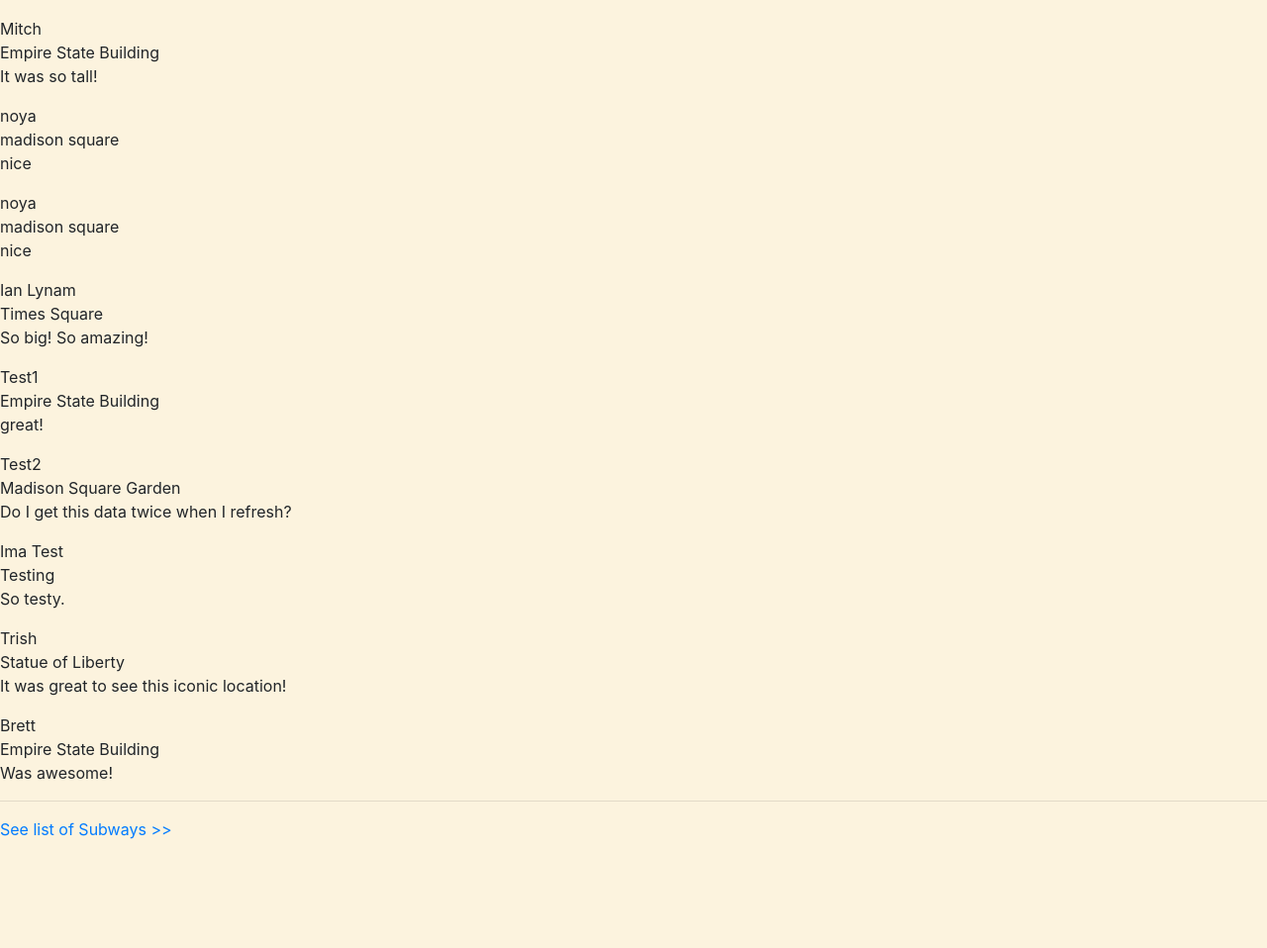
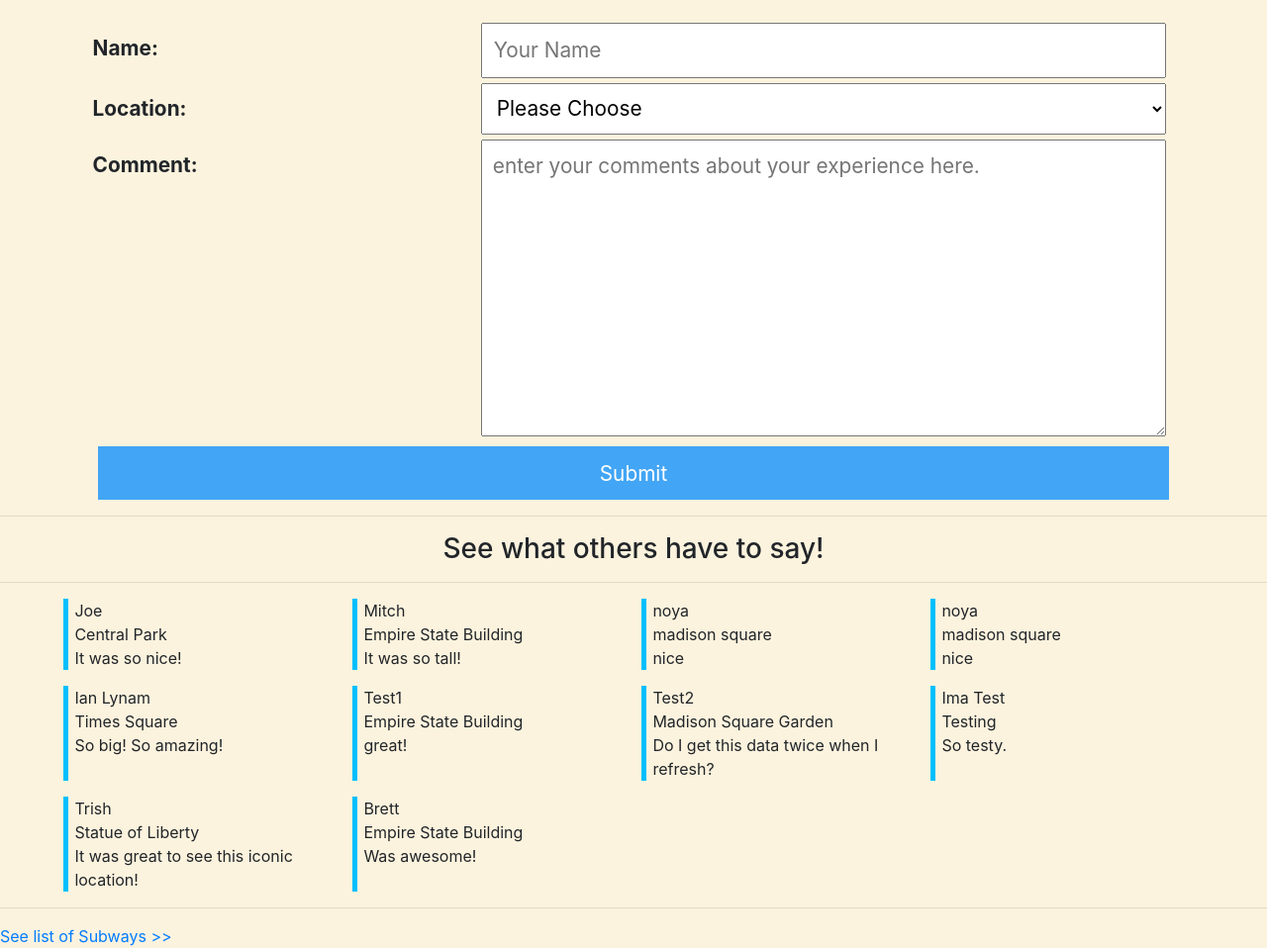
Before and after one commit to noyah81/cougars, a Flask app: page / in a window 1280 px wide. Shown: the part 763-1721 px from the top of the page at 99% size. Before the commit the page ends 1611 px from the top, so only its background shows below. Run offline with Flask 2, Linux system fonts and the light colour scheme; data comes from the database, SQL or seed files in the repository; both versions use the stored data as it was after the commit.

Commit message:
updated home.html
And the css for the front page

```diff
--- a/main.py
+++ b/main.py
@@ -71,7 +71,7 @@
 @app.route('/', methods=['GET', 'POST'])
 @app.route('/home', methods=['GET', 'POST'])
 def home():
-    # home2 is for layout experimentation
+    # home3 is for layout experimentation
     conn = sqlite3.connect('travelsite.db')
     cur = conn.cursor()
     if request.method == 'POST':
--- a/static/css/location-styles.css
+++ b/static/css/location-styles.css
@@ -3,21 +3,130 @@
 this CSS stylesheet is meant primarily for location.html but could be used elsewhere in the site
 */
 
+
 /*global styles under 480px*/
-.banner-info img{
-	width: 100%;
-	max-width:400px;
-	max-height:200px;
+
+* {box-sizing:border-box;}
+
+form{
+	width: 90%;
+	margin: 1rem auto;
 }
 
+label, input, textarea, select{
+	display: block;
+	width: 90%;
+	margin: 5px auto 0;
+	font-size: 1.3em;
+	padding: .5em
+
+}
+
+input:focus, select:focus, textarea:focus{
+	border: solid 1px rgb(66 165 245);
+	outline-color: rgb(66 165 245)
+
+}
+
+label{
+	font-weight: bold;
+}
+
+textarea{
+	height:300px;
+
+}
+
+input[type="submit"] {
+    background-color: rgb(66 165 245);
+    color: white;
+    border: solid 1px rgb(66 165 245);
+    width: 94%;
+    margin: .5em auto;
+}
+
+
+.banner-info{
+	display: grid;
+	grid-template-columns: 1fr;
+	grid-template-rows: minmax(0, 1fr);
+	grid-column-gap: 3%;
+	grid-row-gap: 1rem;
+	min-width:0;
+	min-height: 0;
+	width: 90%;
+	margin: 1em auto;
+
+}
+
+.banner-info .image-container img{
+	width: 100%;
+	height: auto;
+}
+
+
+.reviews{
+    display: grid;
+    grid-template-columns: 1fr 1fr;
+    grid-template-rows: minmax(0, 1fr);
+    grid-column-gap: 1rem;
+    grid-row-gap: 1rem;
+    text-align:left;
+    min-width:0;
+	min-height: 0;
+	width:90%;
+	margin: 1rem auto;
+}
+
+.review{
+	border-left: solid deepskyblue 5px;
+    padding: 0 .4em 0;
+
+}
+
+
+h3{
+	text-align: center;
+}
+
+
 @media only screen and (min-width: 480px) {
-	.banner-info img{
-		width: 50%;
+	.banner-info{
+		grid-template-columns: 1fr 1fr;
 	}
+
+   .reviews{
+        grid-template-columns: 1fr 1fr 1fr;
+    }
+
+    .upper, .lower {
+    display: grid;
+    grid-template-columns: 1fr 2fr;
+	}
+
 } /*do not lose this bracket: end 480+ styles*/
 
-@media only screen and (min-width: 873px) {
-	.banner-info img{
-		width: 33%;
+@media only screen and (min-width: 800px) {
+
+	.banner-info{
+		grid-template-columns: 1fr 1fr 1fr;
+	}
+ 	.reviews{
+		grid-template-columns: 1fr 1fr 1fr 1fr;
 	}
 } /*do not lose this bracket: end 800+ styles*/
+
+
+/*
+ghost CSS: uncomment below for testing
+This is an excellent way to see what elements are pushing out others
+and creating a horrible side scroll.
+*/
+
+/*
+*{
+	background-color: black;
+	border: 1px solid red;
+	color: green;
+}
+*/
--- a/templates/home.html
+++ b/templates/home.html
@@ -7,48 +7,72 @@
 
 <hr>
 <body style="background-color:#FCF3DE;">
-<h1 style="text-align:center;"> New York Attractions </h1>
+<h1 style="text-align:center;"> New York Attractions</h1>
 
-<div class="banner-info" align="center">
-    <img src="https://imageproxy.themaven.net//https%3A%2F%2Fwww.history.com%2F.image%2FMTY1MTc1MTk3ODI0MDAxNjA5%2Ftopic-statue-of-liberty-gettyimages-960610006-promo.jpg" width="400" height="200" class="center">
-    <img src="https://robbreport.com/wp-content/uploads/2019/06/central-park-tower-1.jpg?w=1001" width="400" height="200" class="center">
-    <img src="https://upload.wikimedia.org/wikipedia/commons/thumb/4/4b/Madison_Square_Garden_%28MSG%29_-_Full_%2848124330357%29.jpg/1200px-Madison_Square_Garden_%28MSG%29_-_Full_%2848124330357%29.jpg" width="400" height="200" class="center">
+<div class="banner-info">
+    <div class="image-container liberty-statue">
+        <img src="https://imageproxy.themaven.net//https%3A%2F%2Fwww.history.com%2F.image%2FMTY1MTc1MTk3ODI0MDAxNjA5%2Ftopic-statue-of-liberty-gettyimages-960610006-promo.jpg">
+    </div>
+    <div class="image-container empire">
+        <img src="https://robbreport.com/wp-content/uploads/2019/06/central-park-tower-1.jpg?w=1001">
+    </div>
+    <div class="image-container madison">
+        <img src="https://upload.wikimedia.org/wikipedia/commons/thumb/4/4b/Madison_Square_Garden_%28MSG%29_-_Full_%2848124330357%29.jpg/1200px-Madison_Square_Garden_%28MSG%29_-_Full_%2848124330357%29.jpg">
+    </div>
+    <div class="image-container liberty-park">
+        <img src="https://www.greenroofs.com/wp-content/uploads/2018/09/wtc_liberty_park_living_wall8.jpg">
+    </div>
+    <div class="image-container museum">
+        <img src="https://lh3.googleusercontent.com/oeElhcz08ou_KACQV0FTlEfPtkYEz-kBA57YDNvMG8Dg9fij2L09VsIhhytVa9eu">
+    </div>
+    <div class="image-container times-square">
+        <img src="https://www.nyhabitat.com/blog/wp-content/uploads/2013/01/Times-square-manhattan-new-york-nyc-crossroads-world.jpg">
+    </div>
 </div>
-<div class="banner-info" align="center">
-    <img src="https://www.greenroofs.com/wp-content/uploads/2018/09/wtc_liberty_park_living_wall8.jpg" width="400" height="200" class="center">
-    <img src="https://lh3.googleusercontent.com/oeElhcz08ou_KACQV0FTlEfPtkYEz-kBA57YDNvMG8Dg9fij2L09VsIhhytVa9eu" width="400" height="200" class="center">
-    <img src="https://www.nyhabitat.com/blog/wp-content/uploads/2013/01/Times-square-manhattan-new-york-nyc-crossroads-world.jpg" width="400" height="200" class="center">
-</div>
-<h2 style="text-align:center;"> Enter Your Comments</h2>
-<div class="banner-info" align="center">
+
+<h2 style="text-align:center;">Tell Us About Your Experience!</h2>
+<div>
     <form action="" method="post">
+        <div class="upper">
         <label for="input-name">Name: </label>
-        <input id="input name" type="text" name="name" required placeholder="Enter Name">
-        <label for="location"> Location: </label>
-        <input id="location" type="text" name="location" required placeholder="Enter Location">
-        <label for="comment">comment: </label>
+        <input id="input-name" type="text" name="name" required placeholder="Your Name">
+        <label for="location">Location: </label>
+        <select id="location" required name="location">
+            <option value="">Please Choose</option>
+            <option value="Statue of Liberty">Statue of Liberty</option>
+            <option value="Empire State Building">Empire State Building</option>
+            <option value="Madison Square Garden">Madison Square Garden</option>
+            <option value="Liberty Park">Liberty Park</option>
+            <option value="Museum of Art">Museum of Art</option>
+            <option value="Times Square">Times Square</option>
+        </select>
+    </div>
+    <div class="lower">
+        <label for="comment">Comment: </label>
         <textarea id="comment" name="comment" placeholder="enter your comments about your experience here." required></textarea >
         <input type="hidden" name="did_submit" value="true">
-        <input type="submit" value="Submit">
+     </div>
+             <input type="submit" value="Submit">
     </form>
 </div>
  <hr>
+ <h3>See what others have to say!</h3>
+ <hr>
+<div class="reviews">
 {% for item in items %}
-<div class="reviews">
-<p>
-    <span class=name"> {{ item [0] }}</span><br>
-    <span class="location"> {{item [1]}} </span><br>
-    {{ item [2] }}
-    <p/>
+    <div class="review">
+        <span class="name"> {{ item [0] }}</span><br>
+        <span class="location"> {{item [1]}} </span><br>
+        <span class="review-content">{{ item [2] }}</span>
+    </div>
+{% endfor %}
 </div>
-{% endfor %}
 <hr>
 <footer>
    <a  class="button link" href="stations.html">See list of Subways >></a>
 </footer>
 <script>
-    //fixes the double post upon refresh.
-
+//fixes the double post upon refresh.
 if ( window.history.replaceState ) {
     console.log('history replaceState...')
   window.history.replaceState( null, null, window.location.href );
```
Also changed, not shown: templates/home2.html (deleted, +0 -91 lines), travelsite.db.
